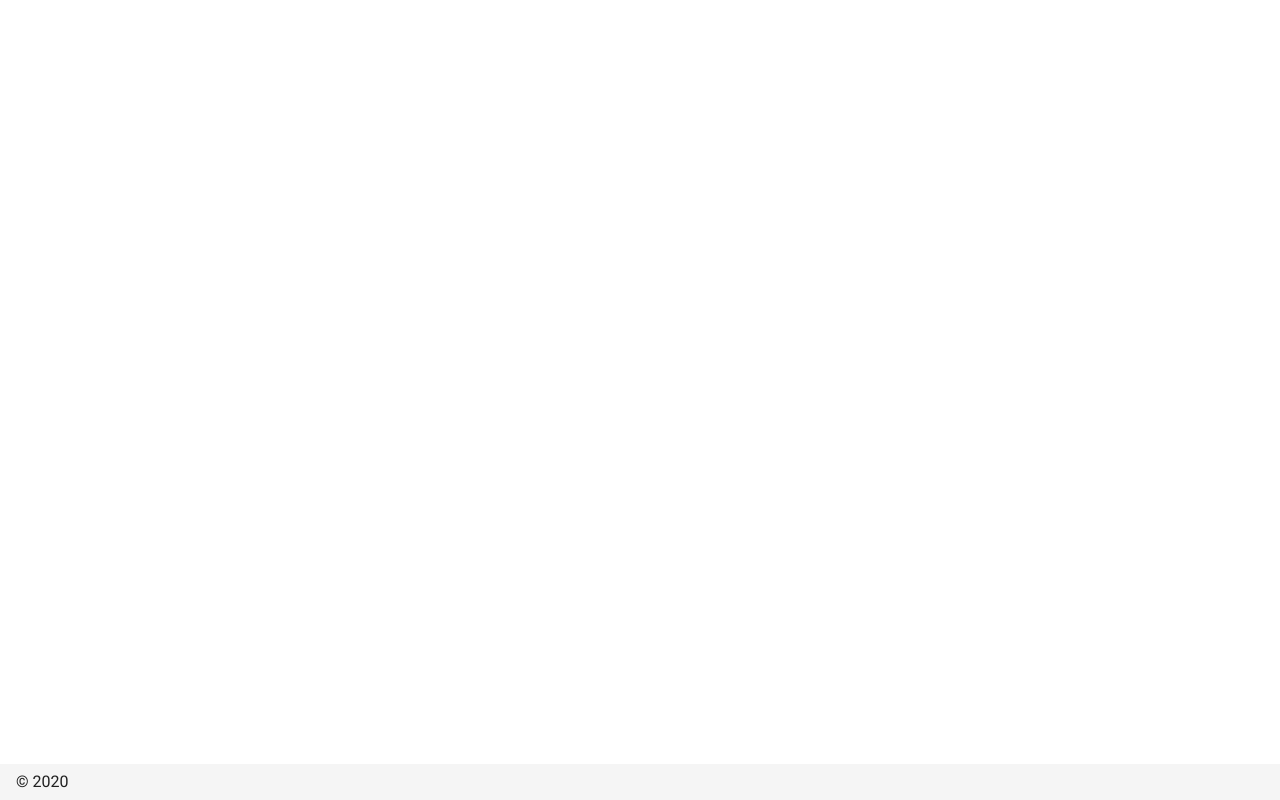
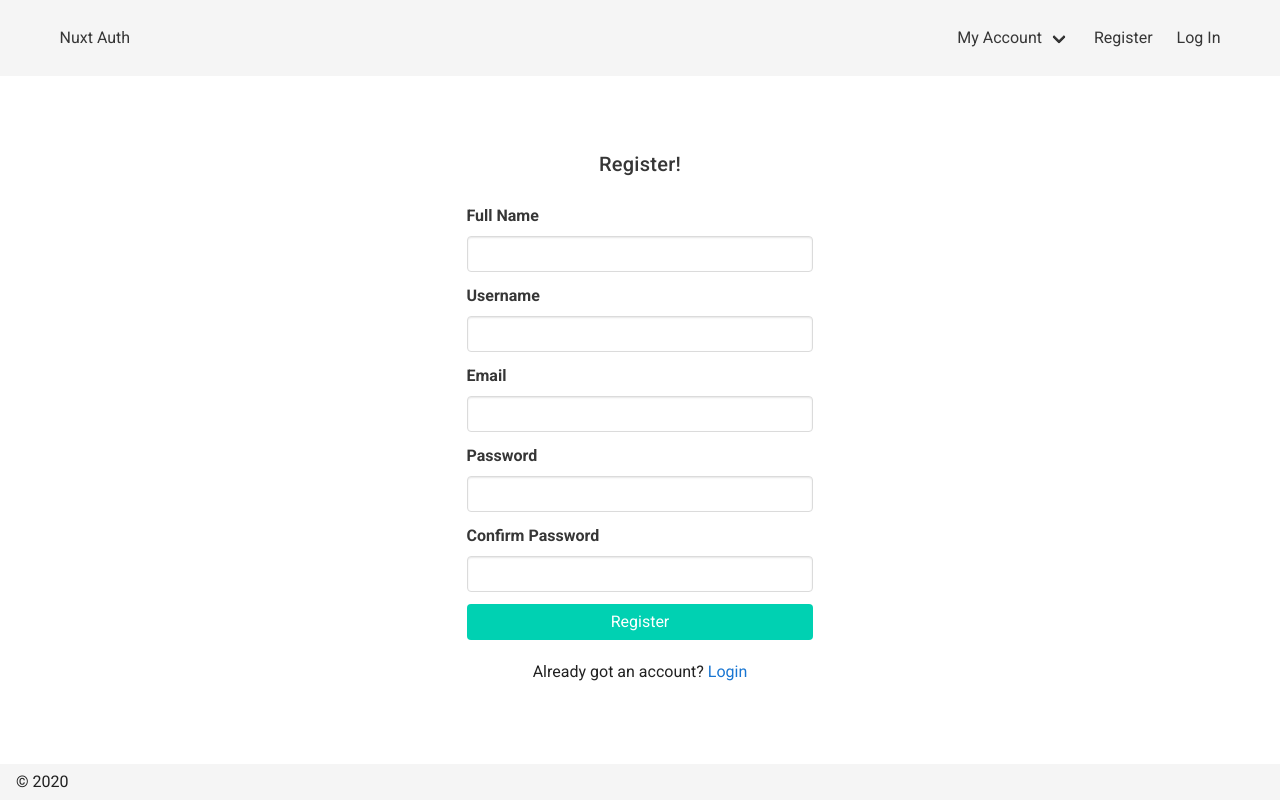
Before and after one commit to palashmon/nuxt-auth-app1, a Nuxt app: page /register in a window 1280 px wide. Before the commit this address had no page. Built offline with nearby package versions, Linux system fonts and the light colour scheme.

Commit message:
Add inital User registration logic

```diff
--- /dev/null
+++ b/components/Navbar.vue
@@ -0,0 +1,38 @@
+<template>
+  <nav class="navbar is-light">
+    <div class="container">
+      <div class="navbar-brand">
+        <nuxt-link class="navbar-item" to="/">
+          Nuxt Auth
+        </nuxt-link>
+        <button class="button navbar-burger">
+          <span />
+          <span />
+          <span />
+        </button>
+      </div>
+      <div class="navbar-menu">
+        <div class="navbar-end">
+          <div class="navbar-item has-dropdown is-hoverable">
+            <a class="navbar-link">
+              My Account
+            </a>
+            <div class="navbar-dropdown">
+              <nuxt-link class="navbar-item" to="/profile">
+                My Profile
+              </nuxt-link>
+              <hr class="navbar-divider">
+              <a class="navbar-item">Logout</a>
+            </div>
+          </div>
+          <nuxt-link class="navbar-item" to="/register">
+            Register
+          </nuxt-link>
+          <nuxt-link class="navbar-item" to="/login">
+            Log In
+          </nuxt-link>
+        </div>
+      </div>
+    </div>
+  </nav>
+</template>
--- /dev/null
+++ b/components/Notification.vue
@@ -0,0 +1,17 @@
+<template>
+  <div class="notification is-danger">
+    {{ message }}
+  </div>
+</template>
+
+<script>
+export default {
+  name: 'Notification',
+  props: {
+    message: {
+      type: String,
+      default: ''
+    }
+  }
+}
+</script>
--- a/layouts/default.vue
+++ b/layouts/default.vue
@@ -1,6 +1,7 @@
 <template>
   <v-app>
     <v-content>
+      <Navbar />
       <v-container>
         <nuxt />
       </v-container>
@@ -12,7 +13,11 @@
 </template>
 
 <script>
+import Navbar from '~/components/Navbar'
 export default {
+  components: {
+    Navbar
+  },
   data () {
     return {
       clipped: false,
--- a/nuxt.config.js
+++ b/nuxt.config.js
@@ -14,7 +14,8 @@ module.exports = {
       { hid: 'description', name: 'description', content: process.env.npm_package_description || '' }
     ],
     link: [
-      { rel: 'icon', type: 'image/x-icon', href: '/favicon.ico' }
+      { rel: 'icon', type: 'image/x-icon', href: '/favicon.ico' },
+      { rel: 'stylesheet', href: 'https://cdnjs.cloudflare.com/ajax/libs/bulma/0.7.1/css/bulma.min.css' }
     ]
   },
   /*
@@ -46,14 +47,30 @@ module.exports = {
     // Doc: https://axios.nuxtjs.org/usage
     '@nuxtjs/axios',
     // Doc: https://github.com/nuxt-community/dotenv-module
-    '@nuxtjs/dotenv'
+    '@nuxtjs/dotenv',
+    '@nuxtjs/auth'
   ],
   /*
   ** Axios module configuration
   ** See https://axios.nuxtjs.org/options
   */
   axios: {
+    baseURL: 'http://127.0.0.1:3000/api'
   },
+
+  auth: {
+    strategies: {
+      local: {
+        endpoints: {
+          register: { url: '/users/register', method: 'post' },
+          login: { url: '/users/login', method: 'post' },
+          profile: { url: '/users/profile', method: 'get' },
+          logout: false
+        }
+      }
+    }
+  },
+
   /*
   ** vuetify module configuration
   ** https://github.com/nuxt-community/vuetify-module
@@ -84,5 +101,8 @@ module.exports = {
     */
     extend (config, ctx) {
     }
+  },
+  server: {
+    port: 3002 // default: 3000
   }
 }
--- a/pages/index.vue
+++ b/pages/index.vue
@@ -1,17 +1,11 @@
 <template>
-  <v-layout
-    column
-    justify-center
-    align-center
-  >
-    <v-flex
-      xs12
-      sm8
-      md6
-    >
-      Hello World!
-    </v-flex>
-  </v-layout>
+  <section class="section">
+    <div class="container">
+      <h1 class="title">
+        Nuxt Auth
+      </h1>
+    </div>
+  </section>
 </template>
 
 <script>
--- /dev/null
+++ b/pages/register.vue
@@ -0,0 +1,141 @@
+<template>
+  <section class="section">
+    <div class="container">
+      <div class="columns is-centered">
+        <div class="column is-half-desktop is-one-third-widescreen">
+          <h2 class="title has-text-centered">
+            Register!
+          </h2>
+
+          <Notification v-if="error" :message="error" />
+
+          <form method="post" @submit.prevent="register">
+            <div class="field">
+              <label class="label">Full Name</label>
+              <div class="control">
+                <input
+                  v-model.trim="name"
+                  type="text"
+                  class="input"
+                  name="name"
+                  required
+                >
+              </div>
+            </div>
+            <div class="field">
+              <label class="label">Username</label>
+              <div class="control">
+                <input
+                  v-model.trim="username"
+                  type="text"
+                  class="input"
+                  name="username"
+                  required
+                >
+              </div>
+            </div>
+            <div class="field">
+              <label class="label">Email</label>
+              <div class="control">
+                <input
+                  v-model.trim="email"
+                  type="email"
+                  class="input"
+                  name="email"
+                  required
+                >
+              </div>
+            </div>
+            <div class="field">
+              <label class="label">Password</label>
+              <div class="control">
+                <input
+                  v-model.trim="password"
+                  type="password"
+                  class="input"
+                  name="password"
+                  required
+                >
+              </div>
+            </div>
+            <div class="field">
+              <label class="label">Confirm Password</label>
+              <div class="control">
+                <input
+                  v-model.trim="confirmPassword"
+                  type="password"
+                  class="input"
+                  name="confirmPassword"
+                  required
+                >
+              </div>
+            </div>
+            <div class="control">
+              <button type="submit" class="button is-primary is-fullwidth">
+                Register
+              </button>
+            </div>
+          </form>
+
+          <div class="has-text-centered" style="margin-top: 20px">
+            Already got an account? <nuxt-link to="/login">
+              Login
+            </nuxt-link>
+          </div>
+        </div>
+      </div>
+    </div>
+  </section>
+</template>
+
+<script>
+import Notification from '~/components/Notification'
+
+export default {
+  components: {
+    Notification
+  },
+
+  data () {
+    return {
+      name: '',
+      username: '',
+      email: '',
+      password: '',
+      confirmPassword: '',
+      error: null
+    }
+  },
+
+  methods: {
+    async register () {
+      try {
+        await this.$axios.post('/users/register', {
+          name: this.name,
+          username: this.username,
+          email: this.email,
+          password: this.password,
+          confirmPassword: this.confirmPassword
+        })
+
+        // await this.$auth.loginWith('local', {
+        //   data: {
+        //     email: this.email,
+        //     password: this.password
+        //   }
+        // })
+
+        this.$router.push('/')
+      } catch (err) {
+        if (!err?.response?.data?.status) {
+          if (err.response.data?.message) {
+            this.error = err.response.data.message
+          } else {
+            this.error = err.response.data.data.map(({ msg }) => msg).join(', ')
+          }
+        }
+      }
+    }
+  }
+}
+</script>
```
Also changed, not shown: package.json (+4 -3 lines), store/index.js (added), 1 other file (tests, documents, lock files or other folders).
